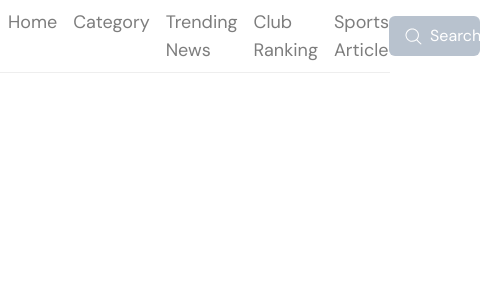
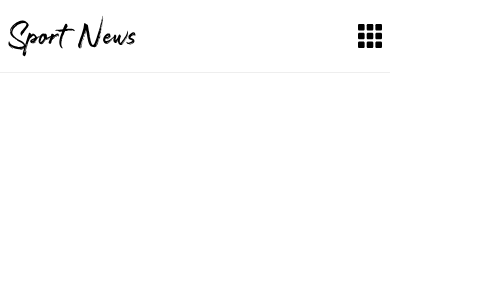
Before and after one commit to iabdwahab/sport-news, a React (Vite) app: page / in a window 390 px wide. Shown: the top 300 px of the page, 481 px wide, since content can reach past the window. Built offline with nearby package versions, Linux system fonts and the light colour scheme.

Commit message:
Make Header Responsive.

```diff
--- a/src/App.tsx
+++ b/src/App.tsx
@@ -1,7 +1,11 @@
 import Header from './components/header/Header';
 
 function App() {
-  return <Header />;
+  return (
+    <div className="relative min-h-screen">
+      <Header />
+    </div>
+  );
 }
 
 export default App;
--- a/src/components/header/Header.tsx
+++ b/src/components/header/Header.tsx
@@ -1,15 +1,23 @@
+import { useState } from 'react';
 import Container from '../Container';
 import Logo from './Logo';
 import Navbar from './Navbar';
 import Search from './Search';
+import menuIcon from '/public/menu.svg';
 
 function Header() {
+  const [navMobileVisible, setNavMobileVisible] = useState(false);
+
   return (
     <header className="border-b border-[#eee]">
       <Container className="h-[72px] flex items-center justify-between">
         <Logo />
-        <Navbar />
-        <Search />
+        <Navbar navMobileVisible={navMobileVisible} setNavMobileVisible={setNavMobileVisible} />
+        <Search navMobileVisible={navMobileVisible} />
+
+        <button className="md:hidden" onClick={() => setNavMobileVisible(true)}>
+          <img src={menuIcon} alt="Click to View Navigation Links" className="w-6" />
+        </button>
       </Container>
     </header>
   );
--- a/src/components/header/NavLink.tsx
+++ b/src/components/header/NavLink.tsx
@@ -7,7 +7,7 @@ type propsType = {
 
 function NavLink({ children, href = '#' }: propsType) {
   return (
-    <a href={href} className="capitalize text-gray hover:text-[black] text-lg duration-150 ">
+    <a href={href} className="capitalize text-black md:text-gray hover:text-[black] block py-2 md:py-0 lg:text-lg duration-150 ">
       {children}
     </a>
   );
--- a/src/components/header/Navbar.tsx
+++ b/src/components/header/Navbar.tsx
@@ -1,13 +1,29 @@
 import NavLink from './NavLink';
+import Search from './Search';
+import closeIcon from '/public/closeIcon.png';
 
-function Navbar() {
-  const navList = ['home', 'category', 'trending news', 'club ranking', 'sports article'];
+type propsType = {
+  navMobileVisible: boolean;
+  setNavMobileVisible: Function;
+};
 
+const navList = ['home', 'category', 'trending news', 'club ranking', 'sports article'];
+
+function Navbar({ navMobileVisible, setNavMobileVisible }: propsType) {
   return (
-    <nav>
+    <>
+      <DesktopNavbar />
+      <MobileNavbar navMobileVisible={navMobileVisible} setNavMobileVisible={setNavMobileVisible} />
+    </>
+  );
+}
+
+function DesktopNavbar() {
+  return (
+    <nav className="hidden md:block">
       <ul className="flex gap-4">
-        {navList.map((navItem) => (
-          <li>
+        {navList.map((navItem, index) => (
+          <li key={index}>
             <NavLink>{navItem}</NavLink>
           </li>
         ))}
@@ -15,4 +31,27 @@ function Navbar() {
     </nav>
   );
 }
+
+function MobileNavbar({ navMobileVisible, setNavMobileVisible }: propsType) {
+  return (
+    <div className={`md:hidden ${navMobileVisible ? 'block' : 'hidden'} absolute top-0 right-0 text-black bg-[#eee] w-[calc(100%-40px)] h-full min-h-fit px-4 pb-4`}>
+      <div className="h-[72px] flex items-center justify-end">
+        <button onClick={() => setNavMobileVisible(false)}>
+          <img src={closeIcon} alt="Click to Hide Navigation" className="w-6" />
+        </button>
+      </div>
+
+      <nav>
+        <ul className="flex flex-col gap-2">
+          {navList.map((navItem, index) => (
+            <li key={index}>
+              <NavLink>{navItem}</NavLink>
+            </li>
+          ))}
+        </ul>
+      </nav>
+      <Search navMobileVisible={navMobileVisible} />
+    </div>
+  );
+}
 export default Navbar;
--- a/src/components/header/Search.tsx
+++ b/src/components/header/Search.tsx
@@ -1,13 +1,15 @@
 import searchIcon from '/public/searchIcon.svg';
 
-function Search() {
+type propsType = {
+  navMobileVisible: boolean;
+};
+
+function Search({ navMobileVisible }: propsType) {
   return (
-    <div>
-      <button className="flex items-center gap-2 text-white bg-placeholder hover:bg-black duration-150 rounded-md py-2 px-4">
-        <img src={searchIcon} alt="search icon" />
-        <span>Search</span>
-      </button>
-    </div>
+    <button className={`${navMobileVisible ? 'flex' : 'hidden'} justify-center mt-4 md:mt-0 w-full md:w-fit md:flex items-center gap-2 text-white bg-black rounded-md py-2 px-4`}>
+      <img src={searchIcon} alt="search icon" />
+      <span>Search</span>
+    </button>
   );
 }
 export default Search;
```
Also changed, not shown: public/closeIcon.png (added), public/menu.svg (added).
